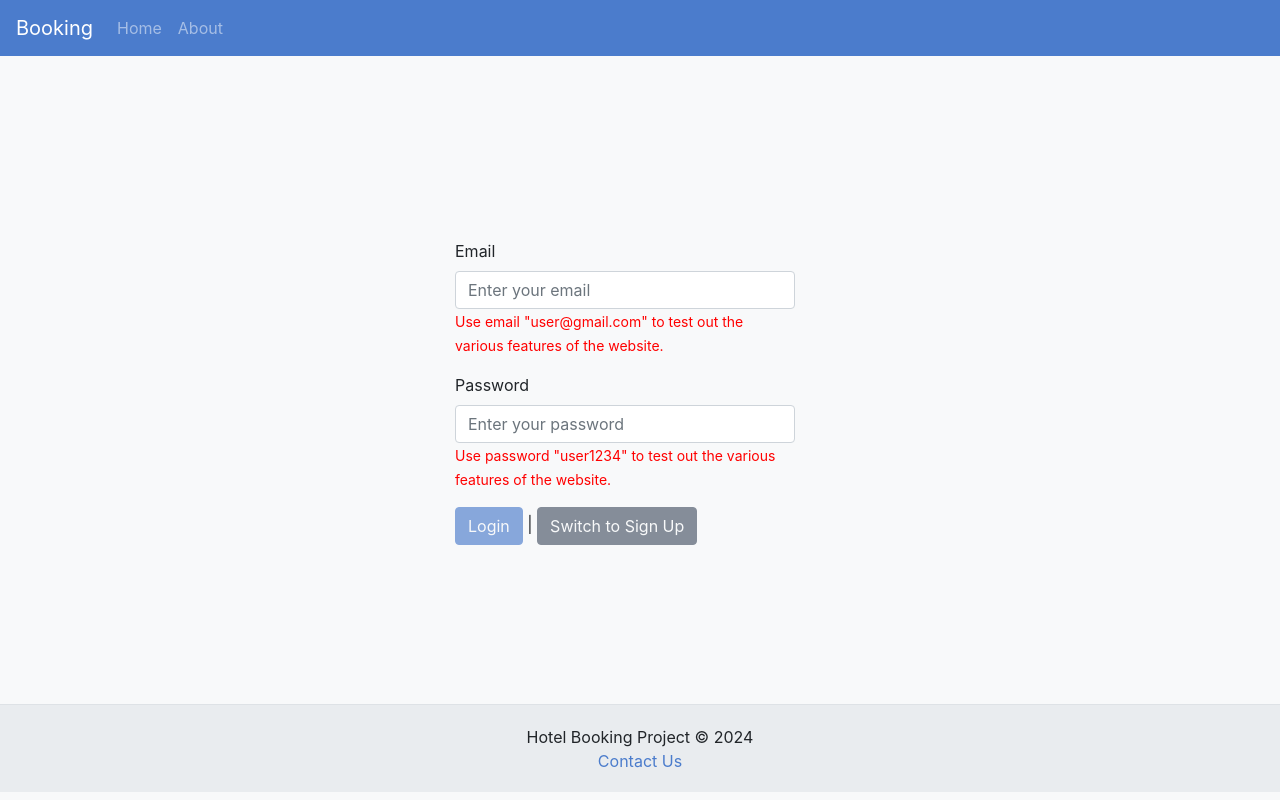
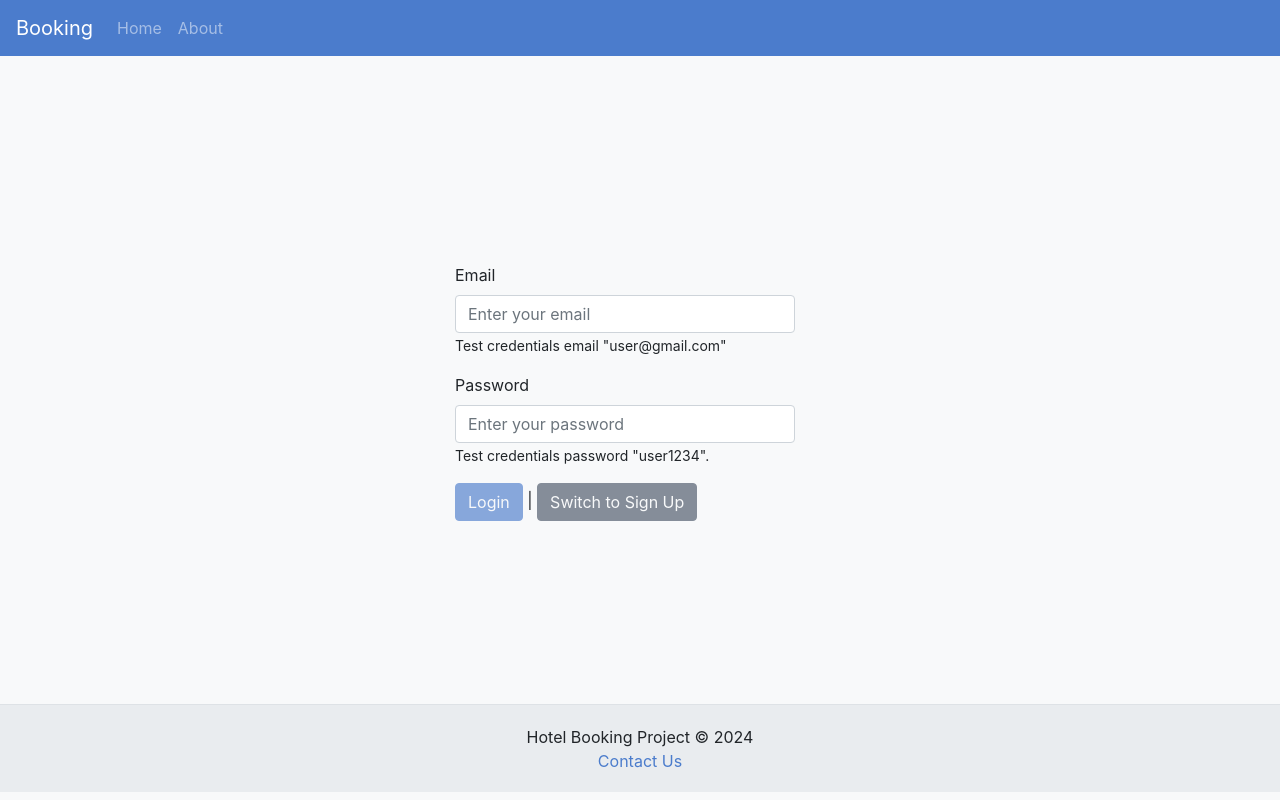
Before and after one commit to tarunsingh002/ng-universal-hotel-booking-firebase, an Angular app: page /auth in a window 1280 px wide. Built offline with nearby package versions, Linux system fonts and the light colour scheme.

Commit message:
test credentials

```diff
--- a/src/app/components/auth/auth.component.css
+++ b/src/app/components/auth/auth.component.css
@@ -6,8 +6,9 @@ input.ng-invalid.ng-touched {
   border: 1px solid red;
 }
 
-small {
+.validation {
   color: red;
+  display: block;
 }
 
 .container {
--- a/src/app/components/auth/auth.component.html
+++ b/src/app/components/auth/auth.component.html
@@ -10,15 +10,16 @@
                     <label class="form-label" for="email">Email</label>
                     <input type="email" name="email" ngModel id="email" required class="form-control"
                         placeholder="Enter your email" #email="ngModel">
-                    <small *ngIf="email.invalid && email.touched">Enter a valid email</small>
-                    <small>Use email "user&#64;gmail.com" to test out the various features of the website.</small>
+                    <small class="validation" *ngIf="email.invalid && email.touched">Enter a valid email</small>
+                    <small>Test credentials email "user&#64;gmail.com"</small>
                 </div>
                 <div class="mb-3">
                     <label class="form-label" for="password">Password</label>
                     <input type="password" name="password" ngModel id="password" required class="form-control"
                         placeholder="Enter your password" minlength="6" #password="ngModel">
-                    <small *ngIf="password.invalid && password.touched">Password must be atleast 6 characters</small>
-                    <small>Use password "user1234" to test out the various features of the website.</small>
+                    <small class="validation" *ngIf="password.invalid && password.touched">Password must be atleast 6
+                        characters</small>
+                    <small>Test credentials password "user1234".</small>
                 </div>
                 <div>
                     <button [disabled]="authForm.invalid" type="submit"
```
